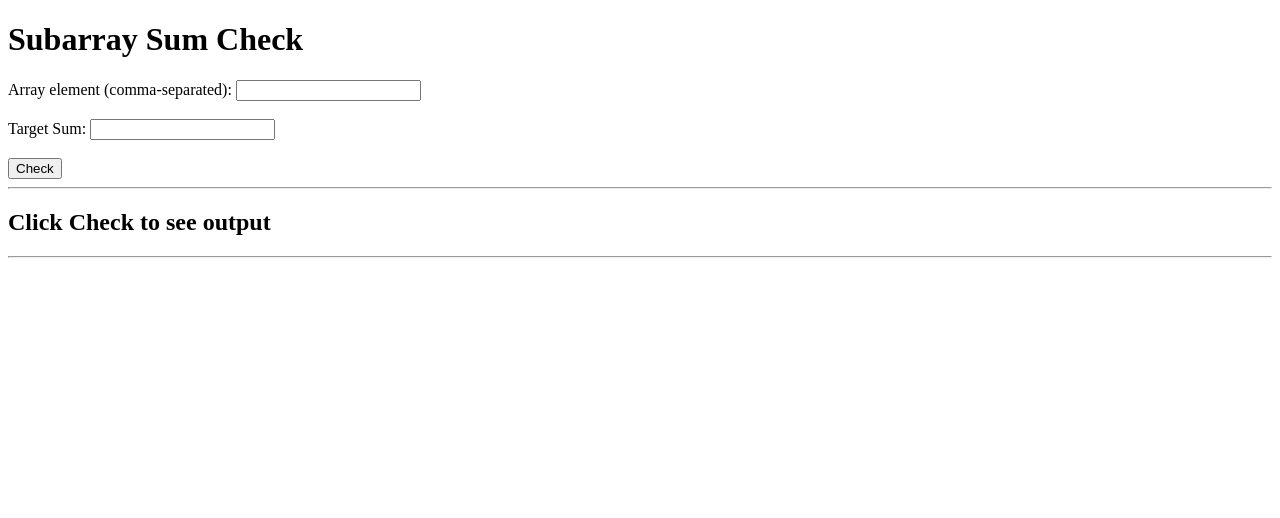
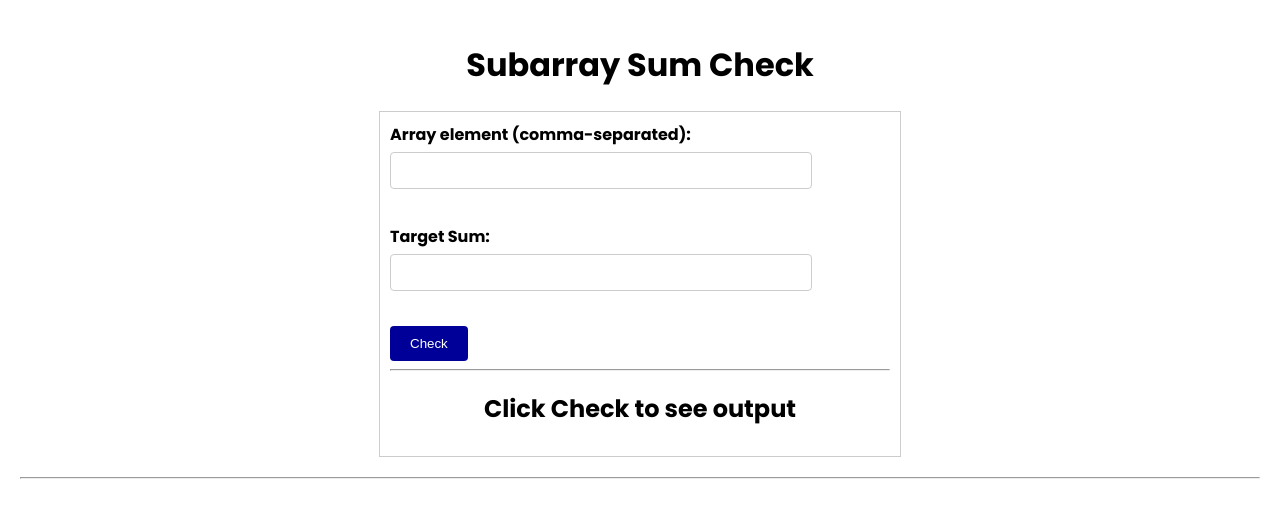
Before and after one commit to Valens-ISHIMWE/COA_Home_Challenge, a plain HTML site: page Challenges/challenges.html in a window 1280 px wide. Drawn offline with Linux system fonts and the light colour scheme.

Commit message:
add styles on challenge 1

```diff
--- a/Challenges/challenges.html
+++ b/Challenges/challenges.html
@@ -8,9 +8,50 @@
       rel="stylesheet"
       href="https://fonts.googleapis.com/css2?family=Poppins:wght@400;700&display=swap"
     />
-    <link rel="stylesheet" href="../CSS/main.css" />
   </head>
   <body>
+    <style>
+      body {
+    font-family: poppins, sans-serif;
+    margin: 0;
+    padding: 20px;
+}
+h1, h2 {
+    text-align: center;
+}
+form {
+    margin: 20px auto;
+    max-width: 500px;
+    padding: 10px;
+    border: 1px solid #ccc;
+}
+label {
+    display: block;
+    margin-bottom: 5px;
+    font-weight: 600;
+}
+input[type="text"],
+input[type="number"] {
+    width: 80%;
+    padding: 10px;
+    margin-bottom: 10px;
+    border: 1px solid #ccc;
+    border-radius: 4px;
+}
+button {
+    padding: 10px 20px;
+    background-color: #000099;
+    color: white;
+    border: none;
+    border-radius: 4px;
+    cursor: pointer;
+    transition: background-color 0.3s;
+}
+button:hover {
+    background-color: blue;
+}
+
+    </style>
     <h1>Subarray Sum Check</h1>
     <form id="form_sum_check" method="post">
       <label for="arrayInput">Array element (comma-separated):</label>
```
